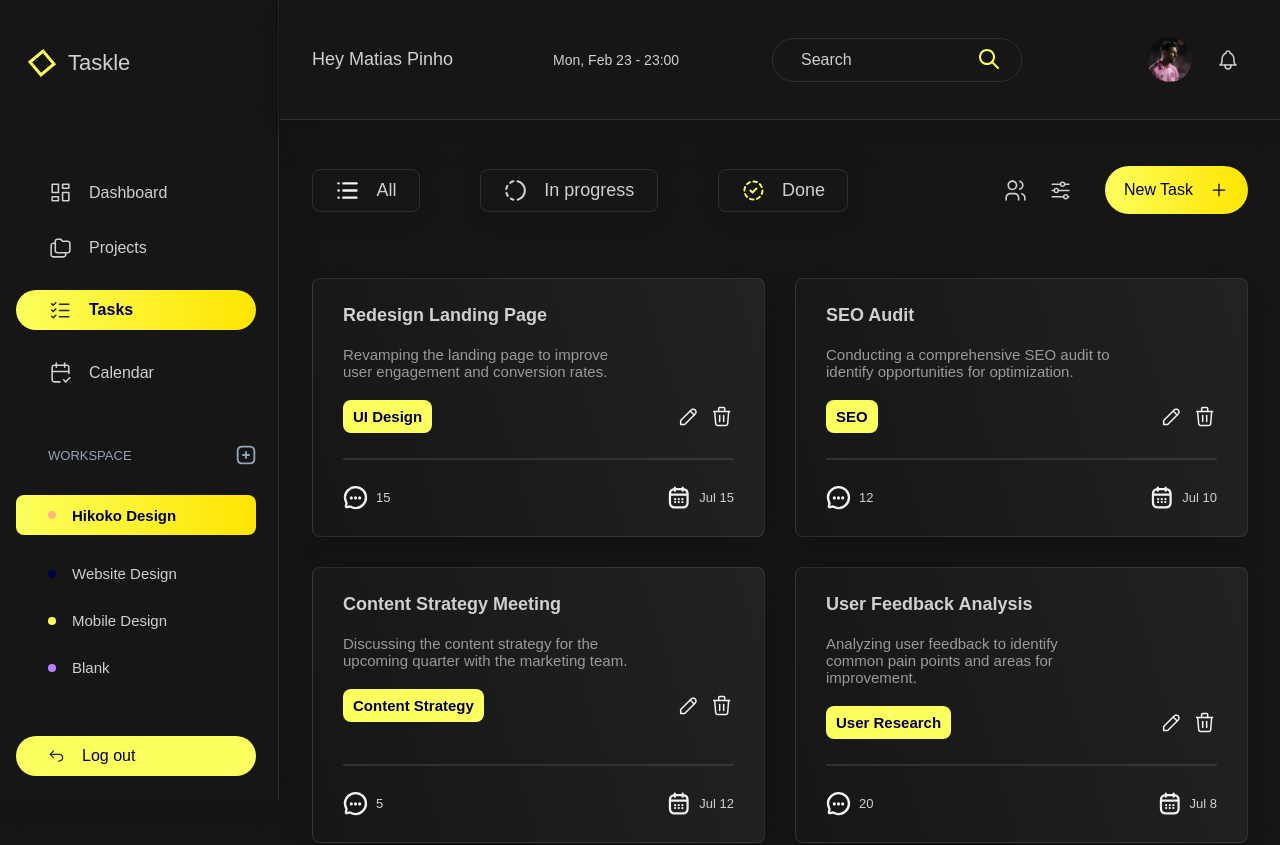
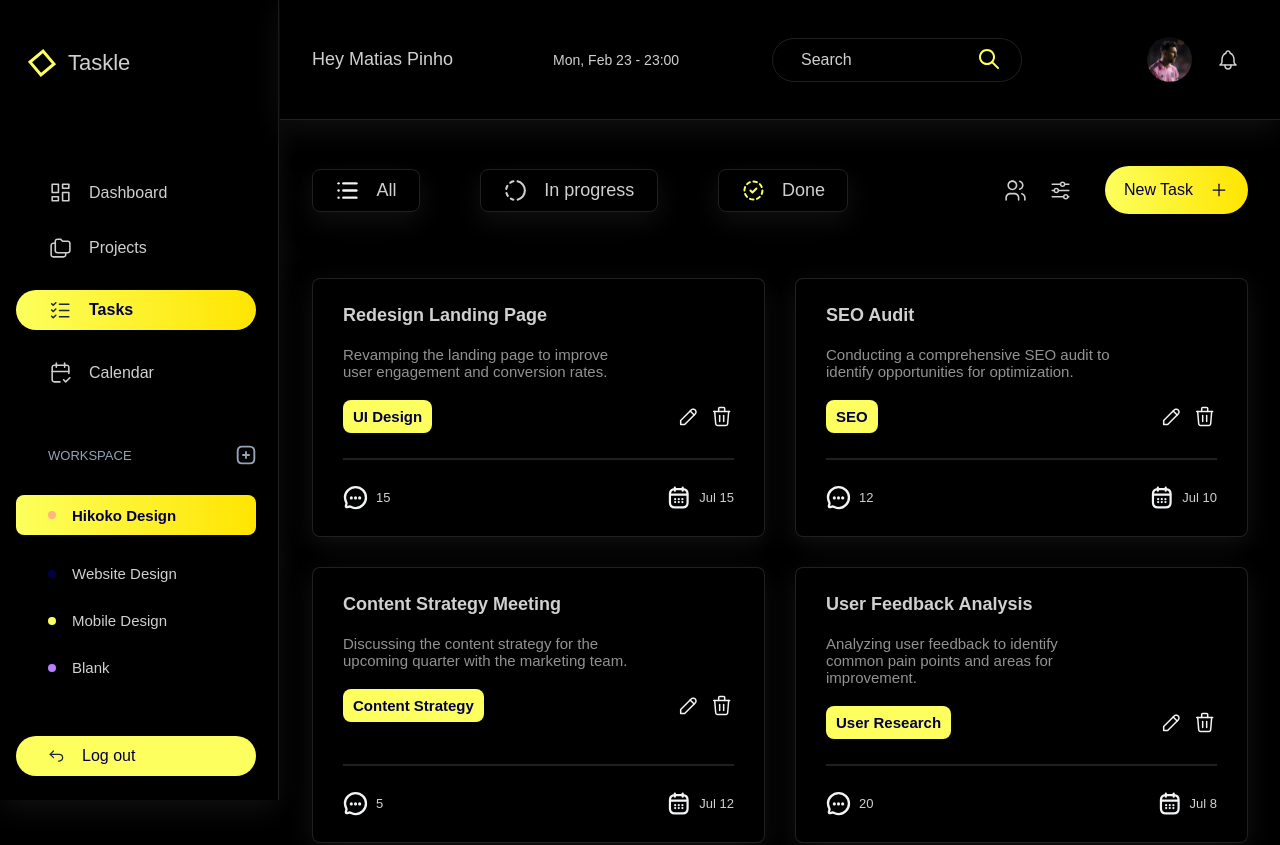
Before and after one commit to MatiasPinho/Taskle-TaskManager-FrontEnd, a React (Vite) app: page /tasks in a window 1280 px wide. Shown: the top 845 px of the page. Built offline with nearby package versions, Linux system fonts and the light colour scheme.

Commit message:
change main color

```diff
--- a/src/App.css
+++ b/src/App.css
@@ -6,7 +6,7 @@ body {
 /*colors */
 
 :root {
-  --black-100: rgb(22, 22, 23);
+  --black-100: rgb(0, 0, 0);
   --black-gradient: linear-gradient(
     253deg,
     rgb(34, 34, 34) 0.93%,
--- a/src/components/sections/tasks/taskCard/TaskCard.css
+++ b/src/components/sections/tasks/taskCard/TaskCard.css
@@ -4,7 +4,7 @@
   flex-grow: 1;
   /* min-width: 345px; */
   padding: 26px 30px;
-  background-image: var(--black-gradient);
+  background-color: var(--black-100);
   border: 0.00001px solid #64646452;
   box-shadow: rgb(18 18 18) 0px 8px 28px 0px;
   border-radius: var(--border-radius--default);
```
